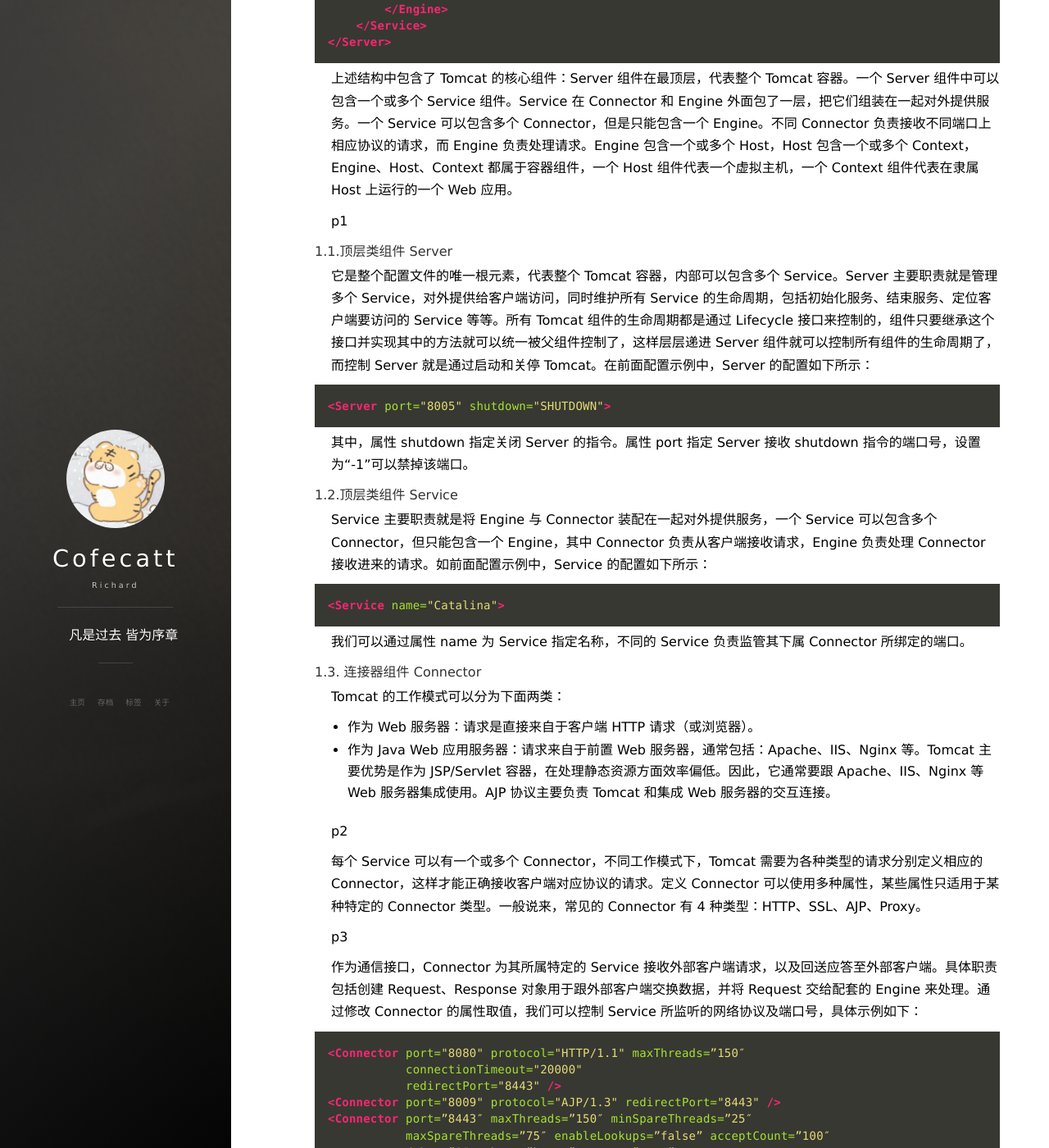
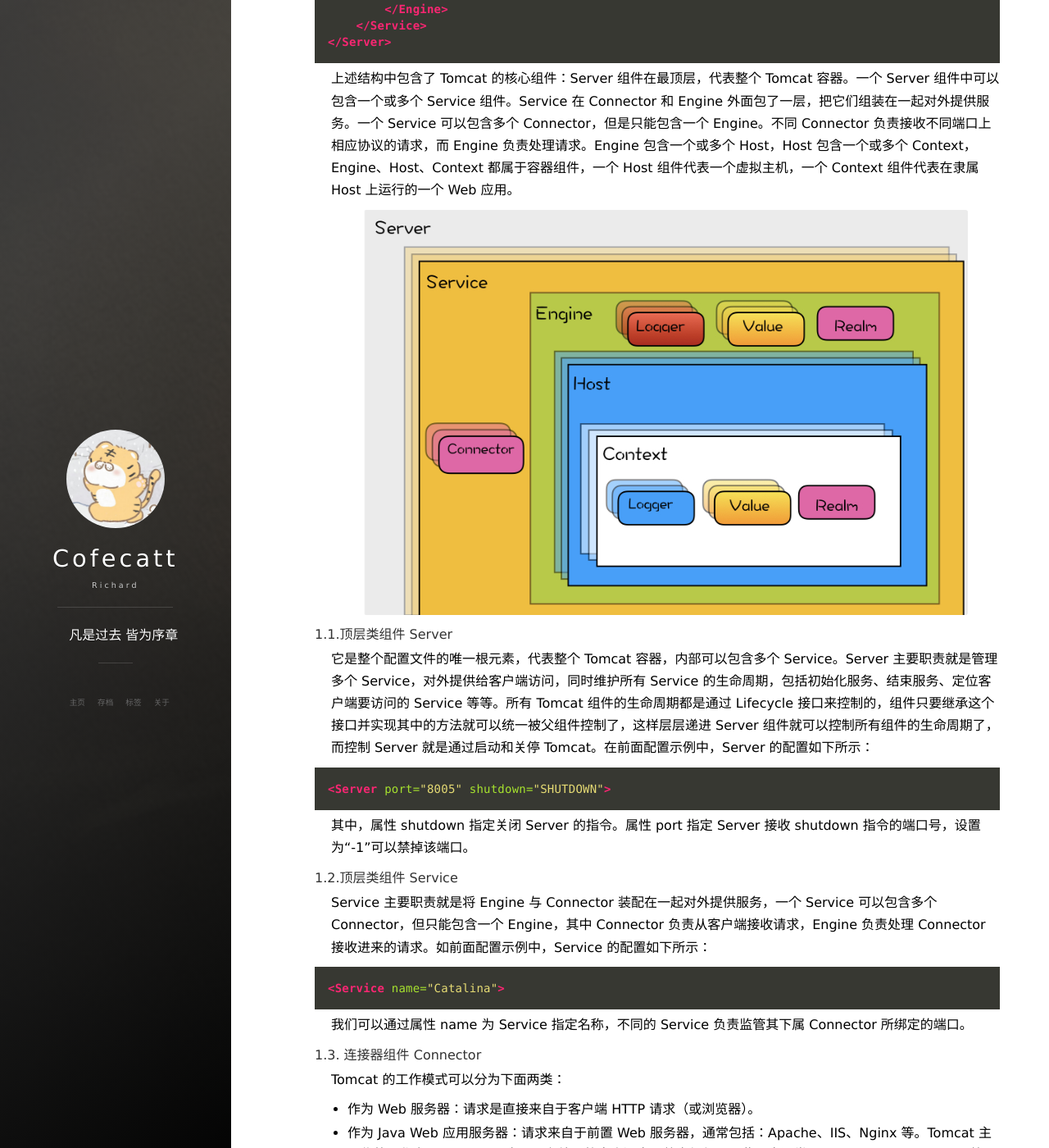
Before and after one commit to cofecatt/cofecatt.github.io, a Jekyll site: the page built from _posts/2022-4-30-tomcat解析.md, in a window 1280 px wide and 1400 px high, scrolled down 1238 px. Shown: the whole window at 82% size. Built offline with Jekyll 4.4.1, drawn with Linux system fonts in a browser that asks for light colours; nearby versions of some CDN libraries; comment, search, counter and statistics services are not loaded.

Commit message:
Update 2022-4-30-tomcat解析.md

```diff
--- a/_posts/2022-4-30-tomcat解析.md
+++ b/_posts/2022-4-30-tomcat解析.md
@@ -74,7 +74,7 @@ tags: [docker]
 
 
 
-p1
+![image-20220418202649504](/assets/tomcat解析/p1.png)
 
 ##### 1.1.顶层类组件 Server
 
@@ -103,13 +103,11 @@ Tomcat 的工作模式可以分为下面两类：
 - 作为 Web 服务器：请求是直接来自于客户端 HTTP 请求（或浏览器）。
 - 作为 Java Web 应用服务器：请求来自于前置 Web 服务器，通常包括：Apache、IIS、Nginx 等。Tomcat 主要优势是作为 JSP/Servlet 容器，在处理静态资源方面效率偏低。因此，它通常要跟 Apache、IIS、Nginx 等 Web 服务器集成使用。AJP 协议主要负责 Tomcat 和集成 Web 服务器的交互连接。
 
-p2
-
-
+![image-20220418202649504](/assets/tomcat解析/p2.png)
 
 每个 Service 可以有一个或多个 Connector，不同工作模式下，Tomcat 需要为各种类型的请求分别定义相应的 Connector，这样才能正确接收客户端对应协议的请求。定义 Connector 可以使用多种属性，某些属性只适用于某种特定的 Connector 类型。一般说来，常见的 Connector 有 4 种类型：HTTP、SSL、AJP、Proxy。
 
-p3
+![image-20220418202649504](/assets/tomcat解析/p3.png)
 
 作为通信接口，Connector 为其所属特定的 Service 接收外部客户端请求，以及回送应答至外部客户端。具体职责包括创建 Request、Response 对象用于跟外部客户端交换数据，并将 Request 交给配套的 Engine 来处理。通过修改 Connector 的属性取值，我们可以控制 Service 所监听的网络协议及端口号，具体示例如下：
 
```
Also changed, not shown: other parts of _posts/2022-4-30-tomcat解析.md (+1 -1 lines).
